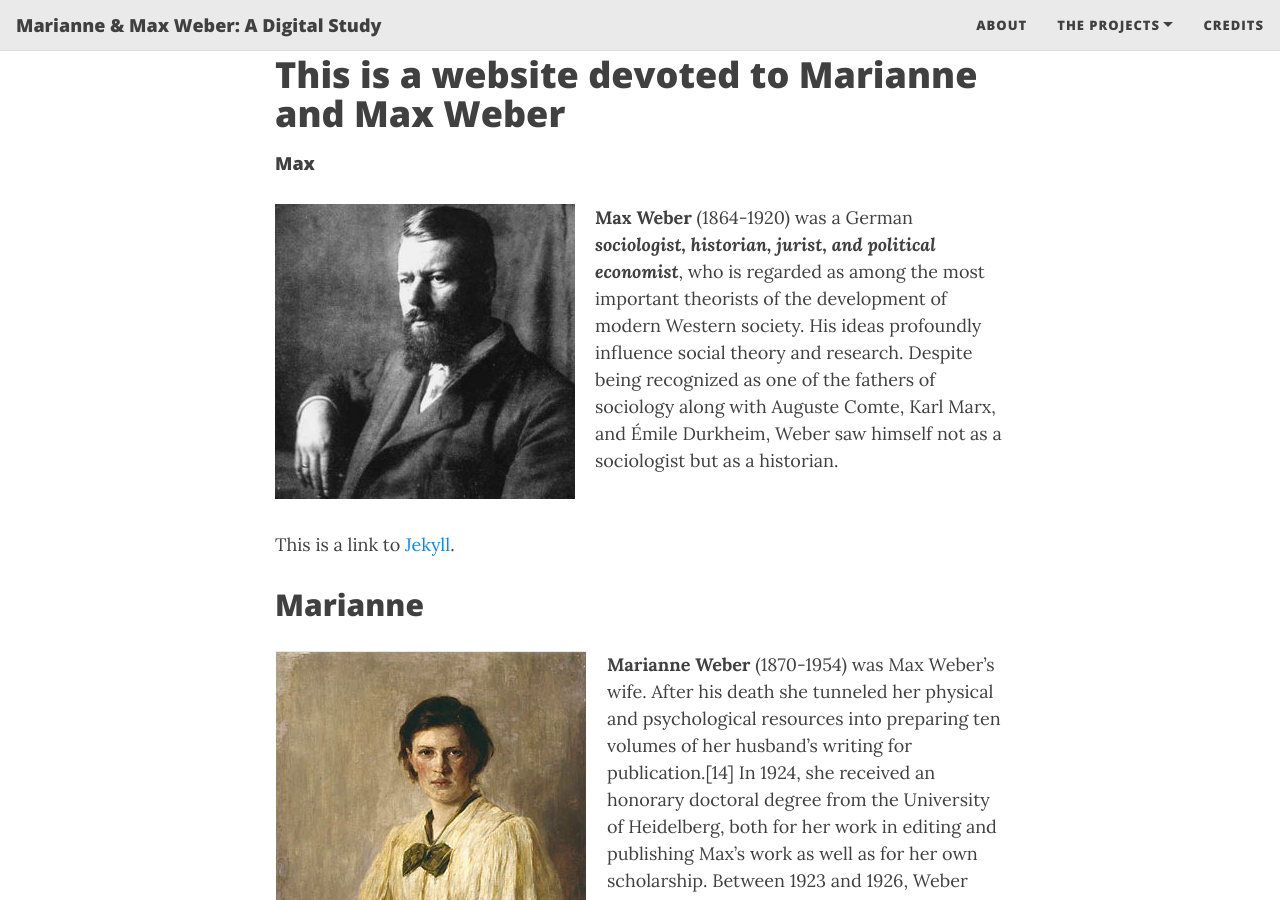
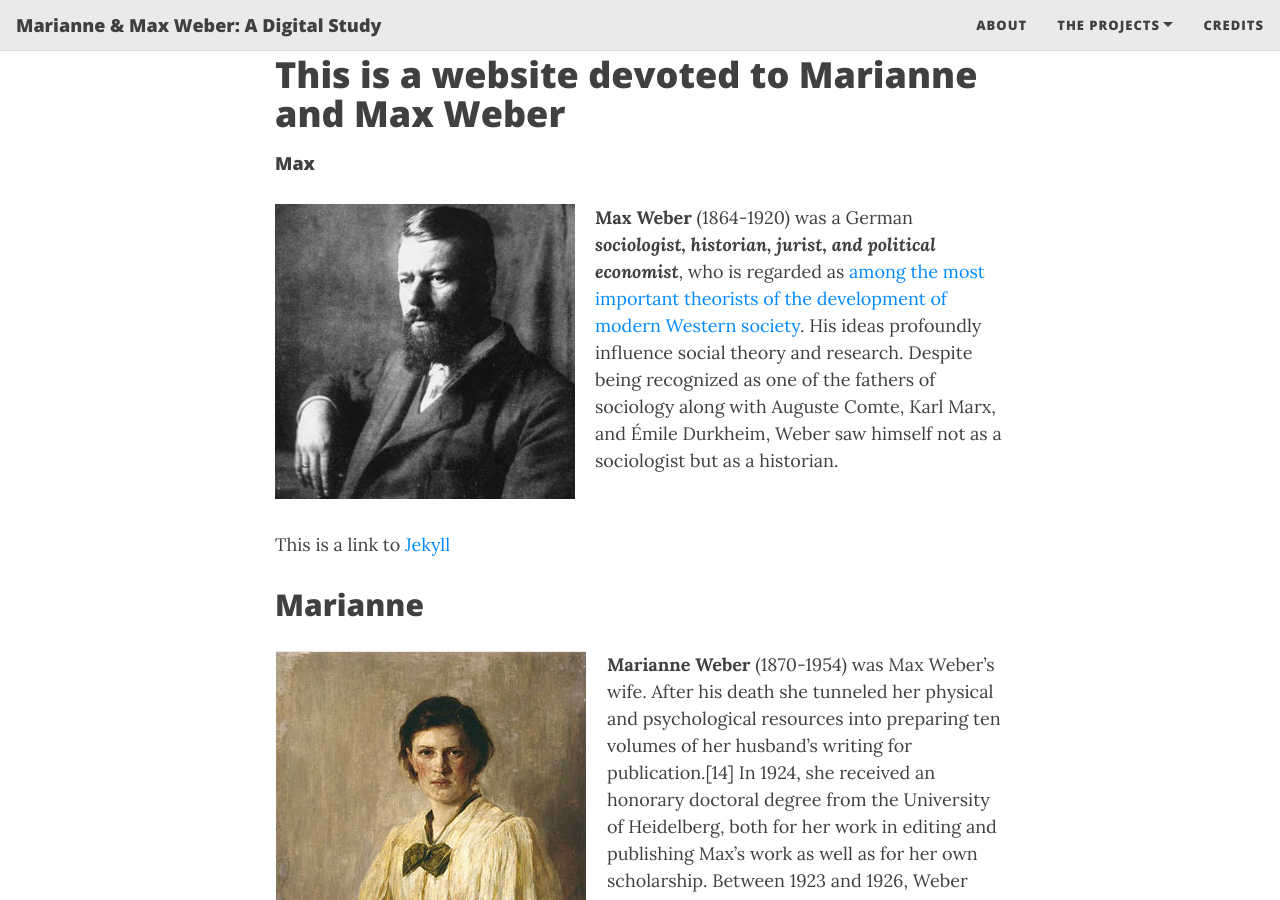
Before and after one commit to rosariorogel/weberweb, a Jekyll site: the page built from _pages/about.md, in a window 1280 px wide and 900 px high, scrolled down 336 px. Built offline with Jekyll 4.4.1, drawn with Linux system fonts in a browser that asks for light colours; nearby versions of some CDN libraries.

Commit message:
Update about.md

```diff
--- a/_pages/about.md
+++ b/_pages/about.md
@@ -11,10 +11,10 @@ Hello!!
 
 #### Max
 
-<img src="{{ site.baseurl }}/assets/img/max-square.jpg" style="float: left; padding-right: 20px;"> **Max Weber** (1864-1920) was a German ***sociologist, historian, jurist, and political economist***, who is regarded as among the most important theorists of the development of modern Western society. His ideas profoundly influence social theory and research. Despite being recognized as one of the fathers of sociology along with Auguste Comte, Karl Marx, and Émile Durkheim, Weber saw himself not as a sociologist but as a historian.
+<img src="{{ site.baseurl }}/assets/img/max-square.jpg" style="float: left; padding-right: 20px;"> **Max Weber** (1864-1920) was a German ***sociologist, historian, jurist, and political economist***, who is regarded as [among the most important theorists of the development of modern Western society](https://en.wikipedia.org/wiki/Max_Weber). His ideas profoundly influence social theory and research. Despite being recognized as one of the fathers of sociology along with Auguste Comte, Karl Marx, and Émile Durkheim, Weber saw himself not as a sociologist but as a historian.
 <br/>
 
-This is a link to [Jekyll](https://jekyllrb.com/).
+This is a link to [Jekyll](https://jekyllrb.com/)
 
 
 ## Marianne
```
